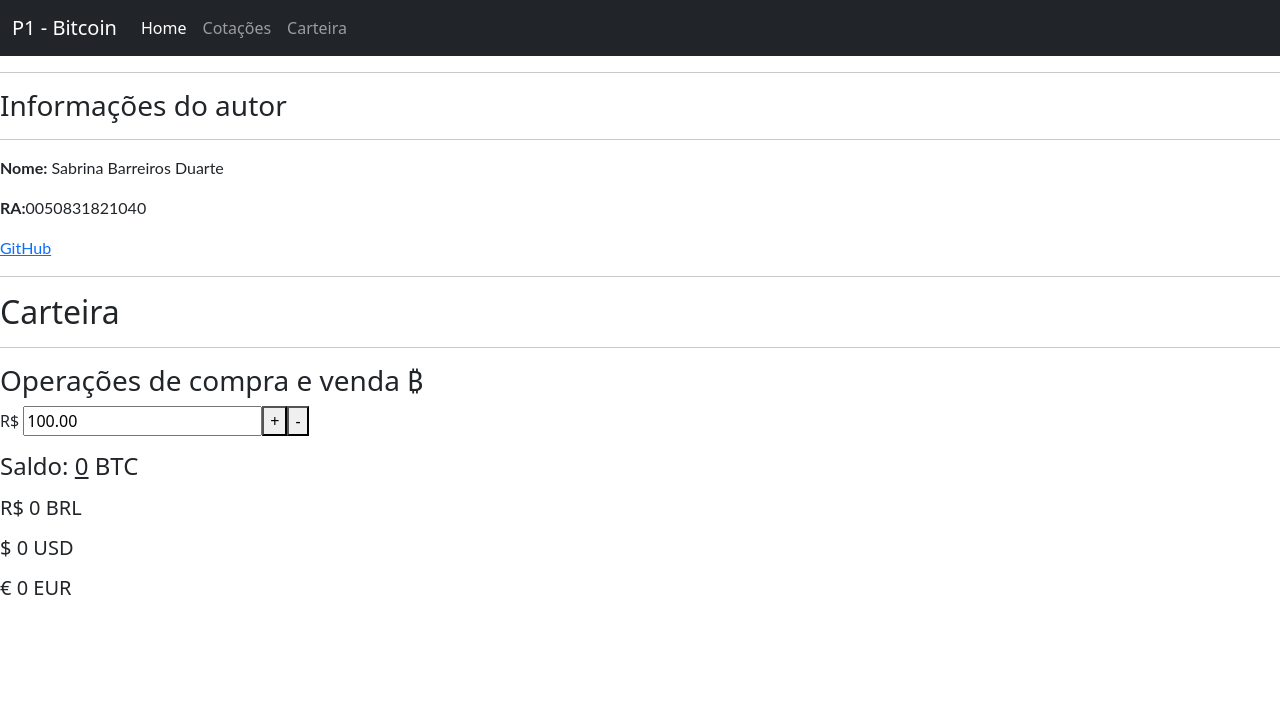
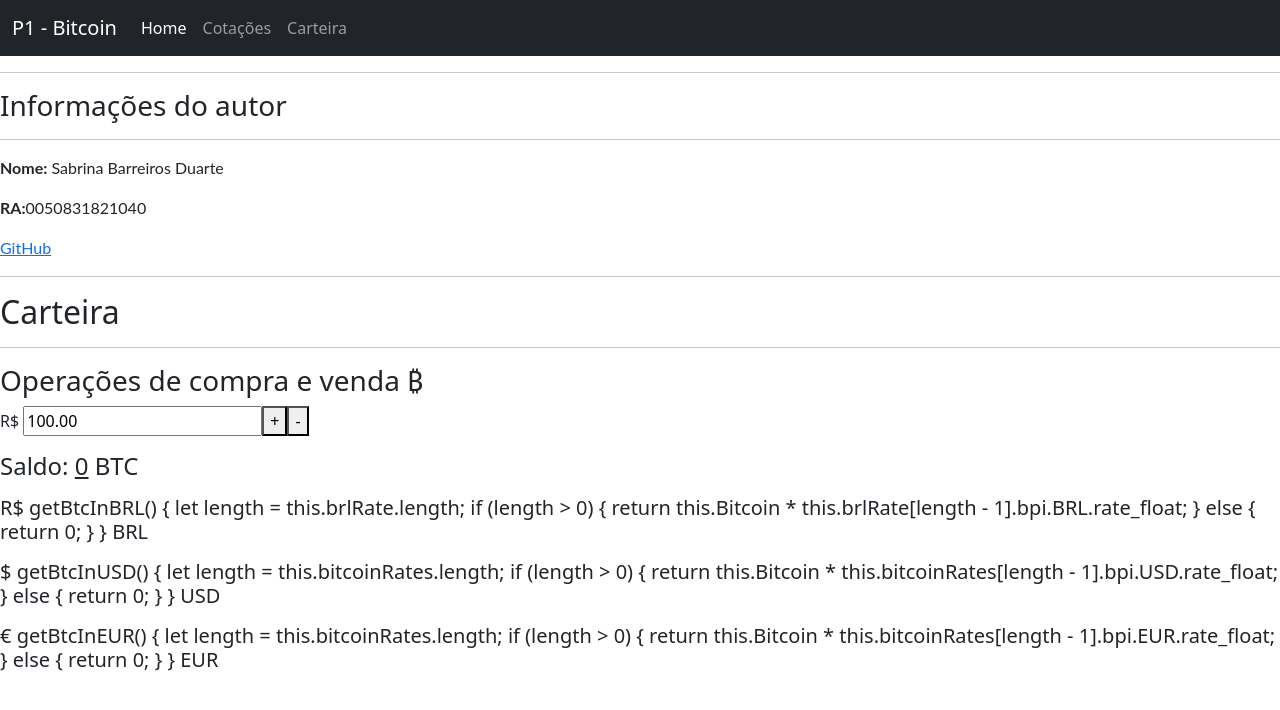
Before and after one commit to Sabrina-barreiros/P1-ANGULAR-BITCOIN, an Angular app: page /sabrina-wallet in a window 1280 px wide. Shown: the top 710 px of the page. Built offline with nearby package versions, Linux system fonts and the light colour scheme; no server answers.

Commit message:
2 files modified

```diff
--- a/src/app/sabrina-wallet.service.ts
+++ b/src/app/sabrina-wallet.service.ts
@@ -76,4 +76,32 @@ export class SabrinaWalletService {
     }
   }
 
+  getBtcInBRL(){
+    let length = this.brlRate.length;
+    if(length>0){
+      return this.Bitcoin * this.brlRate[length-1].bpi.BRL.rate_float;
+    }else{
+      return 0;
+    }
+  }
+
+  getBtcInUSD(){
+    let length = this.bitcoinRates.length;
+    if(length>0){
+      return this.Bitcoin * this.bitcoinRates[length-1].bpi.USD.rate_float;
+    }else{
+      return 0;
+    }
+  }
+
+  getBtcInEUR(){
+    let length = this.bitcoinRates.length;
+    if(length>0){
+      return this.Bitcoin * this.bitcoinRates[length-1].bpi.EUR.rate_float;
+    }else{
+      return 0;
+    }
+  }
+
+
 }
--- a/src/app/sabrina-wallet/sabrina-wallet.component.html
+++ b/src/app/sabrina-wallet/sabrina-wallet.component.html
@@ -8,8 +8,8 @@ R$ <input #brl type="number" step="0.1" value="100.00">
 <p></p>
 <h4>Saldo: <u>{{walletService.Bitcoin}}</u> BTC </h4>
 <p></p>
-<h5>R$ {{walletService.Bitcoin}} BRL</h5>
+<h5>R$ {{walletService.getBtcInBRL}} BRL</h5>
 <p></p>
-<h5>$ {{walletService.Bitcoin}} USD</h5>
+<h5>$ {{walletService.getBtcInUSD}} USD</h5>
 <p></p>
-<h5>€ {{walletService.Bitcoin}} EUR</h5>
+<h5>€ {{walletService.getBtcInEUR}} EUR</h5>
```
